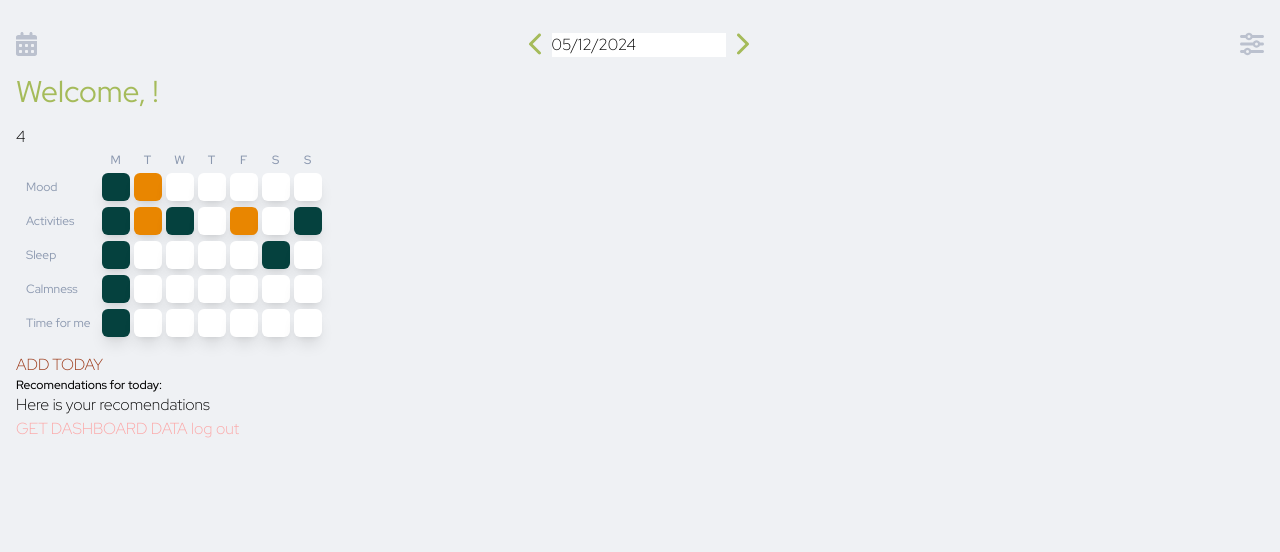
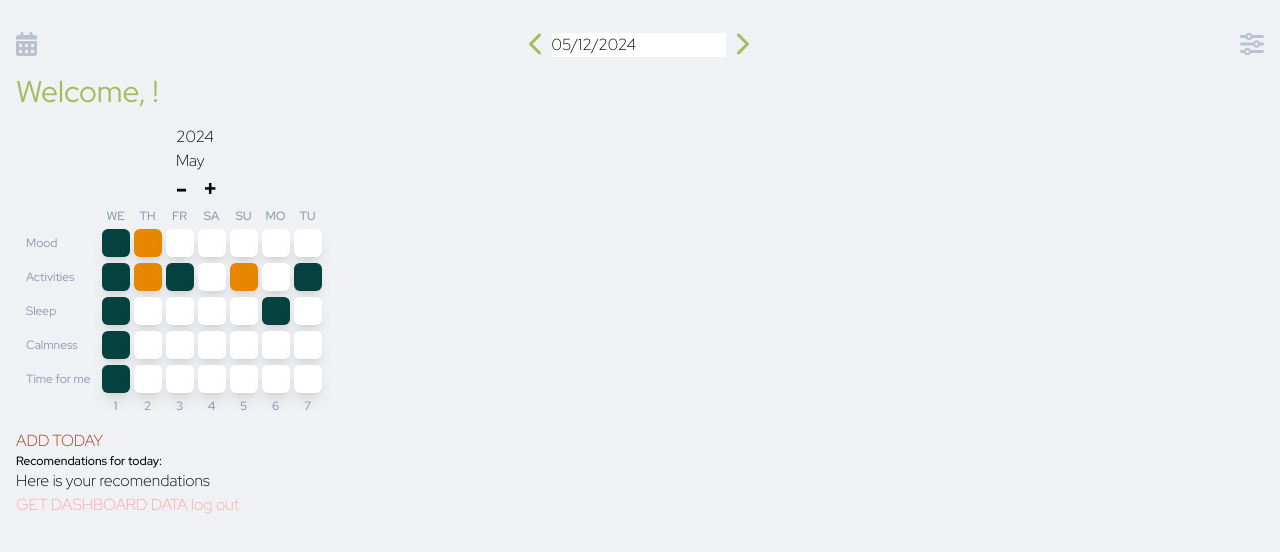
Before and after one commit to kaiuliia/well_being_frontend, a React (Create React App) app: page /user/dashboard in a window 1280 px wide. Shown: the top 552 px of the page. Built offline with nearby package versions, Linux system fonts and the light colour scheme.

Commit message:
Fill dates in dashboard.

```diff
--- a/src/components/dashboard/table.tsx
+++ b/src/components/dashboard/table.tsx
@@ -1,4 +1,11 @@
 import React, { useState } from "react";
+import {
+  convertMonthToString,
+  getColorFromNumber,
+  getDaysInMonth,
+  getDateRange,
+  fillDateOfMonth,
+} from "./types";
 
 interface MoodData {
   weekDay: string;
@@ -29,7 +36,11 @@ interface DashboardTableProps {
 }
 export function DashboardTable({ startDate, endDate }: DashboardTableProps) {
   const daysOfWeek = [1, 2, 3, 4, 5, 6, 7];
-
+  const [boardYear, setBoardYear] = useState<number>(new Date().getFullYear());
+  const [boardMonth, setBoardMonth] = useState<number>(
+    new Date().getMonth() + 1,
+  );
+  const [boardDateRange, setBoardDateRange] = useState<number[]>();
   const moodProps: MoodProps[] = [
     {
       name: "Mood",
@@ -120,18 +131,10 @@ export function DashboardTable({ startDate, endDate }: DashboardTableProps) {
       yourself_time: 0,
     },
   });
-  const getColorFromNumber = (number: number) => {
-    if (number === 0) {
-      return "bg-white";
-    }
-    if (number < 30) {
-      return "bg-custom-red";
-    } else if (number >= 30 && number <= 70) {
-      return "bg-custom-orange";
-    } else {
-      return "bg-custom-green";
-    }
-  };
+
+  //TO DO    find date range to show on dashboard and map the date accocrding to days of the week
+  console.log("range", getDateRange);
+  getDaysInMonth(4, 2024);
   const handleMoodChange = (
     mood: string,
     color: string,
@@ -147,91 +150,32 @@ export function DashboardTable({ startDate, endDate }: DashboardTableProps) {
     }));
   };
   const dates = [12, 13, 14, 15, 16, 17, 18];
-  const filledDashboard = [
-    {
-      date: new Date(2024, 4, 12),
-      mood: 15,
-      activities: 0,
-      sleep: 14,
-      calmness: 0,
-      yourself_time: 0,
-    },
-    {
-      date: new Date(2024, 4, 13),
-      mood: 15,
-      activities: 0,
-      sleep: 14,
-      calmness: 0,
-      yourself_time: 0,
-    },
-    {
-      date: new Date(2024, 4, 14),
-      mood: 15,
-      activities: 0,
-      sleep: 14,
-      calmness: 0,
-      yourself_time: 0,
-    },
-    {
-      date: new Date(2024, 4, 15),
-      mood: 15,
-      activities: 0,
-      sleep: 14,
-      calmness: 0,
-      yourself_time: 0,
-    },
-    {
-      date: new Date(2024, 4, 16),
-      mood: 30,
-      activities: 0,
-      sleep: 14,
-      calmness: 0,
-      yourself_time: 0,
-    },
-
-    {
-      date: new Date(2024, 4, 17),
-      mood: 15,
-      activities: 0,
-      sleep: 14,
-      calmness: 0,
-      yourself_time: 0,
-    },
-
-    {
-      date: new Date(2024, 4, 18),
-      mood: 15,
-      activities: 0,
-      sleep: 14,
-      calmness: 0,
-      yourself_time: 0,
-    },
-    {
-      date: new Date(2024, 4, 19),
-      mood: 15,
-      activities: 0,
-      sleep: 14,
-      calmness: 0,
-      yourself_time: 0,
-    },
-  ];
+  console.log("getDates", getDaysInMonth(4, 2024));
+  console.log("fill dates", fillDateOfMonth(boardMonth, boardYear));
+  const fillDate = fillDateOfMonth(boardMonth, boardYear);
+  console.log(fillDate.map((element) => element.dayOfWeek));
   console.log("RANGE", startDate, endDate);
   console.log("date", new Date(2024, 4, 17));
   return (
     <>
-      <p>{new Date().getMonth()}</p>
-
+      <p className={"pl-[10rem]"}>{boardYear}</p>
+      <p className={"pl-[10rem]"}>{convertMonthToString(boardMonth)}</p>
+      <div className={"flex flex-row"}>
+        <button className={"pl-[10rem] font-extrabold text-2xl"}>-</button>{" "}
+        <button className={"pl-[1rem] font-extrabold text-2xl"}>+</button>
+      </div>
       <table className="table-fixed w-auto  pb-3 text-center border-separate border-spacing-0.5 leading-[0.5rem] text-main-secondary-gray">
         <thead className="p-0">
           <tr>
             <th className="p-[0.5rem]"></th>
-            {daysOfWeek.map((day) => (
-              <th key={day} className=" text-xs font-medium">
-                {moods[day].weekDay}
+            {fillDate.map((element) => (
+              <th key={element.date.getDate()} className=" text-xs font-medium">
+                {element.dayOfWeek.slice(0, 2).toUpperCase()}
               </th>
             ))}
           </tr>
         </thead>
+
         <tbody>
           {moodProps.map((moodType) => (
             <tr className="p-[0.5rem]" key={moodType.name}>
@@ -252,6 +196,27 @@ export function DashboardTable({ startDate, endDate }: DashboardTableProps) {
             </tr>
           ))}
         </tbody>
+        <thead className="p-0">
+          <tr>
+            <th className="p-[0.5rem]"></th>
+            {fillDate.map((element) => (
+              <th key={element.date.getDate()} className=" text-xs font-medium">
+                {element.date.getDate()}
+              </th>
+            ))}
+            {/*{fillDateOfMonth(boardMonth, boardYear).map((day: string) => (*/}
+            {/*  <th key={day} className=" text-xs font-medium">*/}
+            {/*    {day.slice(0, 2).toUpperCase()}*/}
+            {/*    /!*{moods[day].weekDay}*!/*/}
+            {/*  </th>*/}
+            {/*))}*/}
+            {/*{daysOfWeek.map((day) => (*/}
+            {/*  <th key={day} className=" text-xs font-medium">*/}
+            {/*    {moods[day].weekDay}*/}
+            {/*  </th>*/}
+            {/*))}*/}
+          </tr>
+        </thead>
       </table>
     </>
   );
--- /dev/null
+++ b/src/components/dashboard/types.ts
@@ -0,0 +1,142 @@
+import React from "react";
+
+export type FormEvent = React.FormEvent<HTMLFormElement>;
+export type MouseEvent = React.MouseEvent<HTMLButtonElement>;
+export type ChangeEvent = React.ChangeEvent<HTMLInputElement>;
+
+//DATE FUNCTIONS
+export function convertMonthToString(month: number): string {
+  const monthNames: string[] = [
+    "January",
+    "February",
+    "March",
+    "April",
+    "May",
+    "June",
+    "July",
+    "August",
+    "September",
+    "October",
+    "November",
+    "December",
+  ];
+
+  // Check if the month number is valid
+  if (month < 1 || month > 12) {
+    throw new Error("Invalid month number");
+  }
+
+  return monthNames[month - 1];
+}
+
+export function getDaysInMonth(month: number, year: number) {
+  // Adjust month from 1-12 to 0-11 for JavaScript Date
+  month = month - 1;
+
+  const daysInMonth = new Date(year, month + 1, 0).getDate();
+  const daysArray = [];
+
+  for (let day = 1; day <= daysInMonth; day++) {
+    const date = new Date(year, month, day);
+    const dayOfWeek = date.toLocaleString("en-US", { weekday: "long" });
+    daysArray.push({ date, dayOfWeek });
+  }
+
+  return daysArray;
+}
+
+export const getDateRange = (boardMonth: number, boardYear: number) => {
+  let dayOfTheWeekForCurrentDate = getDaysInMonth(boardMonth, boardYear).find(
+    (element) => element.date.toLocaleString() === new Date().toLocaleString(),
+  );
+  return dayOfTheWeekForCurrentDate;
+};
+export const fillDateOfMonth = (month: number, year: number) => {
+  let datesArray = Array(7).fill(0);
+  let boardDate = getDaysInMonth(month, year);
+  let todayDate: Date = new Date();
+  datesArray = boardDate.map((element) => element.dayOfWeek).slice(0, 7);
+  return boardDate.slice(0, 7);
+};
+//DASHBOARD VIEW FUNCTIONS
+export const getColorFromNumber = (number: number) => {
+  if (number === 0) {
+    return "bg-white";
+  }
+  if (number < 30) {
+    return "bg-custom-red";
+  } else if (number >= 30 && number <= 70) {
+    return "bg-custom-orange";
+  } else {
+    return "bg-custom-green";
+  }
+};
+
+// export function fillDashboard = ()=> [
+//   {
+//     date: new Date(2024, 4, 12),
+//     mood: 15,
+//     activities: 0,
+//     sleep: 14,
+//     calmness: 0,
+//     yourself_time: 0,
+//   },
+//   {
+//     date: new Date(2024, 4, 13),
+//     mood: 15,
+//     activities: 0,
+//     sleep: 14,
+//     calmness: 0,
+//     yourself_time: 0,
+//   },
+//   {
+//     date: new Date(2024, 4, 14),
+//     mood: 15,
+//     activities: 0,
+//     sleep: 14,
+//     calmness: 0,
+//     yourself_time: 0,
+//   },
+//   {
+//     date: new Date(2024, 4, 15),
+//     mood: 15,
+//     activities: 0,
+//     sleep: 14,
+//     calmness: 0,
+//     yourself_time: 0,
+//   },
+//   {
+//     date: new Date(2024, 4, 16),
+//     mood: 30,
+//     activities: 0,
+//     sleep: 14,
+//     calmness: 0,
+//     yourself_time: 0,
+//   },
+//
+//   {
+//     date: new Date(2024, 4, 17),
+//     mood: 15,
+//     activities: 0,
+//     sleep: 14,
+//     calmness: 0,
+//     yourself_time: 0,
+//   },
+//
+//   {
+//     date: new Date(2024, 4, 18),
+//     mood: 15,
+//     activities: 0,
+//     sleep: 14,
+//     calmness: 0,
+//     yourself_time: 0,
+//   },
+//   {
+//     date: new Date(2024, 4, 19),
+//     mood: 15,
+//     activities: 0,
+//     sleep: 14,
+//     calmness: 0,
+//     yourself_time: 0,
+//   },
+// ];
--- a/src/pages/dashboard.tsx
+++ b/src/pages/dashboard.tsx
@@ -85,7 +85,8 @@ export function Dashboard() {
         console.log("response", response);
         const data = await response.json();
         if (data.length > 0) {
-          console.log("DATA", data);
+          console.log("result", data);
+          console.log("date", data[0].date);
         }
       }
     } catch (error) {
```
